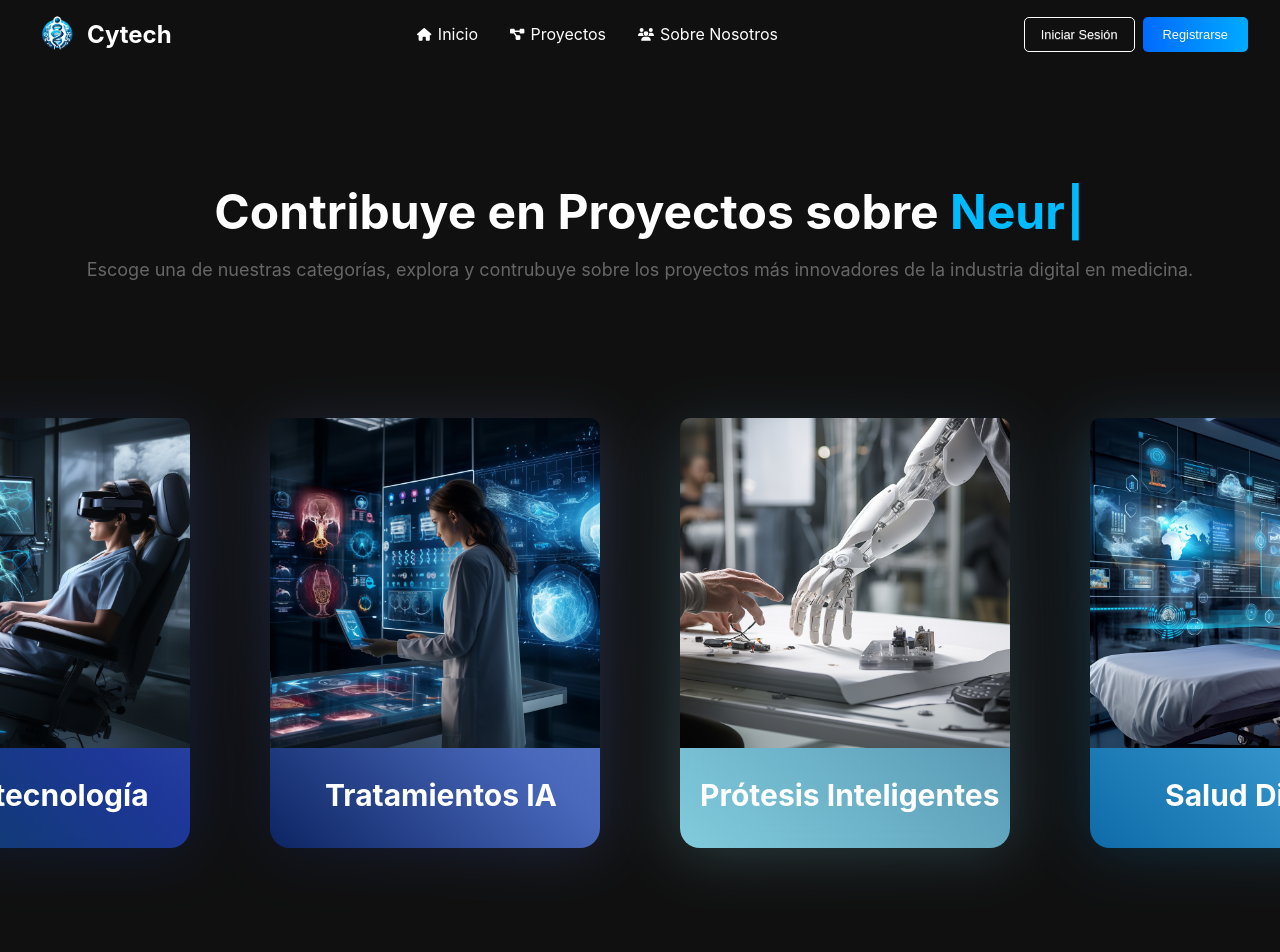
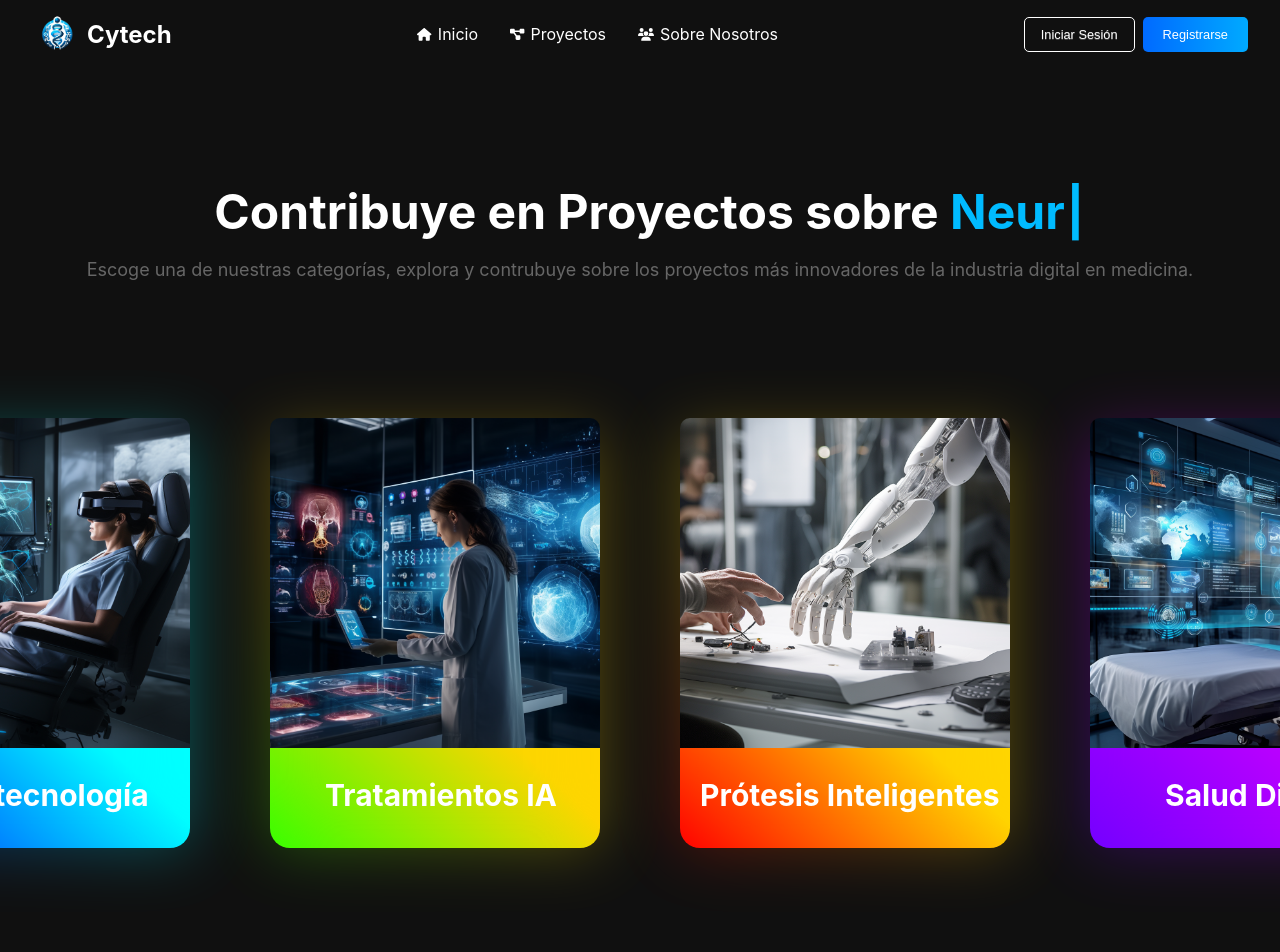
Before and after one commit to DiegoK36/Cytech, a React (Create React App) app in the folder cytech-app/: page /categorias in a window 1280 px wide. Shown: the top 952 px of the page. Built offline with nearby package versions, Linux system fonts and the light colour scheme.

Commit message:
volver a proyecto y css

```diff
--- a/cytech-app/src/css/Categoria.css
+++ b/cytech-app/src/css/Categoria.css
@@ -189,35 +189,35 @@ p {
 
 /* Estilos específicos para cada color de tarjeta */
 .card-color-1 {
-    background: linear-gradient(43deg, #0a3d62 0%, #1e3799 46%, #4a69bd 100%);
+    background: linear-gradient(43deg, #002fff 0%, #00ffff 46%, #00ffff 46% 100%);
 }
 
 .card-color-1::before {
-    background: linear-gradient(43deg, #0a3d62 0%, #1e3799 46%, #4a69bd 100%);
+    background: linear-gradient(43deg, #002fff 0%, #00ffff 46%, #00ffff 46% 100%);
 }
 
 .card-color-2 {
-    background: linear-gradient(43deg, #0c2461 0%, #4a69bd 46%, #6a89cc 100%);
+    background: linear-gradient(43deg, #37ff00 0%, #ffd500 46%, #ffd500 100%);
 }
 
 .card-color-2::before {
-    background: linear-gradient(43deg, #0c2461 0%, #4a69bd 46%, #6a89cc 100%);
+    background: linear-gradient(43deg, #37ff00 0%, #ffd500 46%, #ffd500 100%);
 }
 
 .card-color-3 {
-    background: linear-gradient(43deg, #82ccdd 0%, #60a3bc 46%, #3c6382 100%);
+    background: linear-gradient(43deg, rgb(255, 0, 0) 0%, #ffd500 46%, #ffd500 100%);
 }
 
 .card-color-3::before {
-    background: linear-gradient(43deg, #82ccdd 0%, #60a3bc 46%, #3c6382 100%);
+    background: linear-gradient(43deg, rgb(255, 0, 0) 0%, #ffd500 46%, #ffd500 100%);
 }
 
 .card-color-4 {
-    background: linear-gradient(43deg, #0e6ba8 0%, #3b9cd1 46%, #6cb2eb 100%);
+    background: linear-gradient(43deg, rgb(115, 0, 255) 0%, #c800ff 46%, #c800ff 100%);
 }
 
 .card-color-4::before {
-    background: linear-gradient(43deg, #0e6ba8 0%, #3b9cd1 46%, #6cb2eb 100%);
+    background: linear-gradient(43deg, rgb(115, 0, 255) 0%, #c800ff 46%, #c800ff 100%);
 }
 
 
--- a/cytech-app/src/views/Proyecto.js
+++ b/cytech-app/src/views/Proyecto.js
@@ -9,7 +9,7 @@ const Crear = () => {
     <div className='crear-body'>
       <div className="crear-container">
         <div className='volver-container'>
-            <a href="/">
+            <a href="/Proyectos">
               <svg role="presentation" aria-hidden="true" viewBox="0 0 28 28" className='volver'>
                 <path d="M11.5 25.2c1.1 0 1.8-.8 1.8-1.7 0-.5-.2-1-.6-1.3L9.5 19 6 15.6l3.2.2h16.6c1.1 0 1.9-.7 1.9-1.8s-.8-1.8-1.9-1.8H9.2l-3.2.2 3.6-3.3 3.2-3.2c.3-.3.6-.8.6-1.3 0-1-.7-1.7-1.8-1.7-.4 0-.9.2-1.3.6L1 12.6c-.4.4-.6.9-.6 1.4s.2 1 .6 1.3l9.3 9.3c.3.4.8.6 1.2.6z" fill='white'></path>
               </svg>
```
